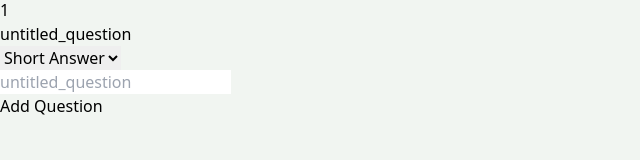
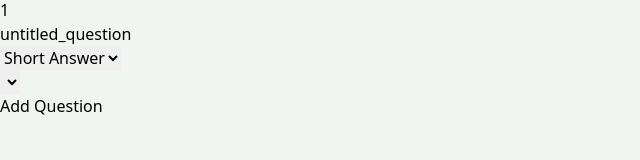
Before and after one commit to dev-sureshbhatt/crud-auth-mern, a React (Vite) app in the folder client/: page /create-form in a window 1280 px wide. Both pictures are taken after typing "Sample" into the empty fields and a click on the button "Add Question". Shown: the part 138-298 px from the top of the page, without its empty margins (0-640 px from the left). Built offline with nearby package versions, Linux system fonts and the light colour scheme.

Commit message:
Update CreateForm.jsx UI - added three type of question options

```diff
--- a/client/src/pages/CreateForm.jsx
+++ b/client/src/pages/CreateForm.jsx
@@ -8,8 +8,8 @@ export default function CreateForm() {
       number: formContent.length,
       name: `question_${formContent.length}`,
       label: "untitled_question",
-      type: "short_answer",
-      list: [],
+      type: "multichoice",
+      list: [1,2,3],
     };
     setFormContent([...formContent, fields]);
   }
@@ -37,19 +37,35 @@ export default function CreateForm() {
                       <option value="multichoice">Multichoice</option>
                     </select>
                   </div>
+                </div>
+                <div className="p-3 w-full">
+                  {item.type == "short_answer" && (
+                    <input
+                      className="focus:outline-none border p-3 rounded-lg w-full h-10 shadow-sm"
+                      type="text"
+                      placeholder={item.label}
+                    />
+                  )}
+                  {item.type == "paragraph" && (
+                    <textarea
+                      className="focus:outline-none border p-3 rounded-lg w-full h-40 shadow-sm"
+                      placeholder={item.label}
+                    />
+                  )}
+                  {item.type == "multichoice" &&
 
+
+
+                    <select className="focus:outline-none border p-3 rounded-lg w-1/2 shadow-sm">
+                        {item.list.map((fielditems)=>{
+                            <option value={fielditems}>{fielditems}</option>
+                        })}
+                    </select>}
                 </div>
-              <div>
-                {item.type == "short_answer" && <input type="text" placeholder={item.label} />}
-                {item.type == "paragraph" && <textarea placeholder={item.label} />}
-                {item.type == "multichoice" && <input type="text" placeholder={item.label} />}
               </div>
-
-              </div>);
+            );
           })}
         </div>
-
-
 
         <button
           onClick={addQuestion}
```
Lines whose indentation alone changed are shown as unchanged.
